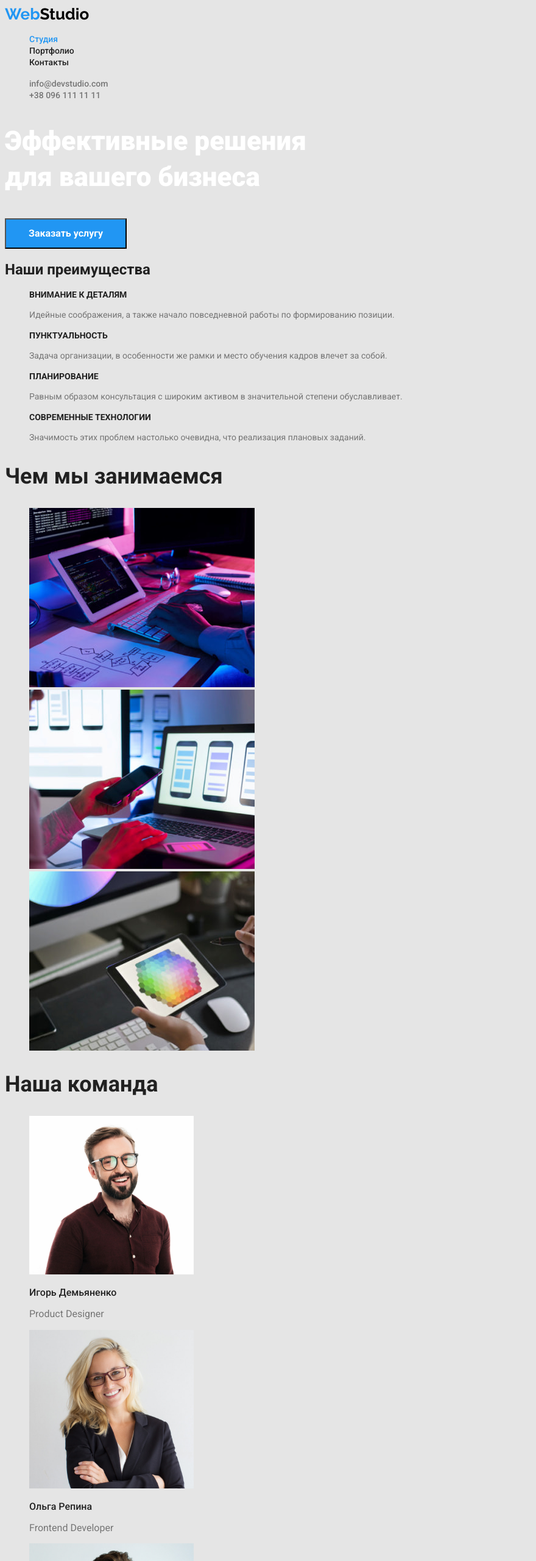
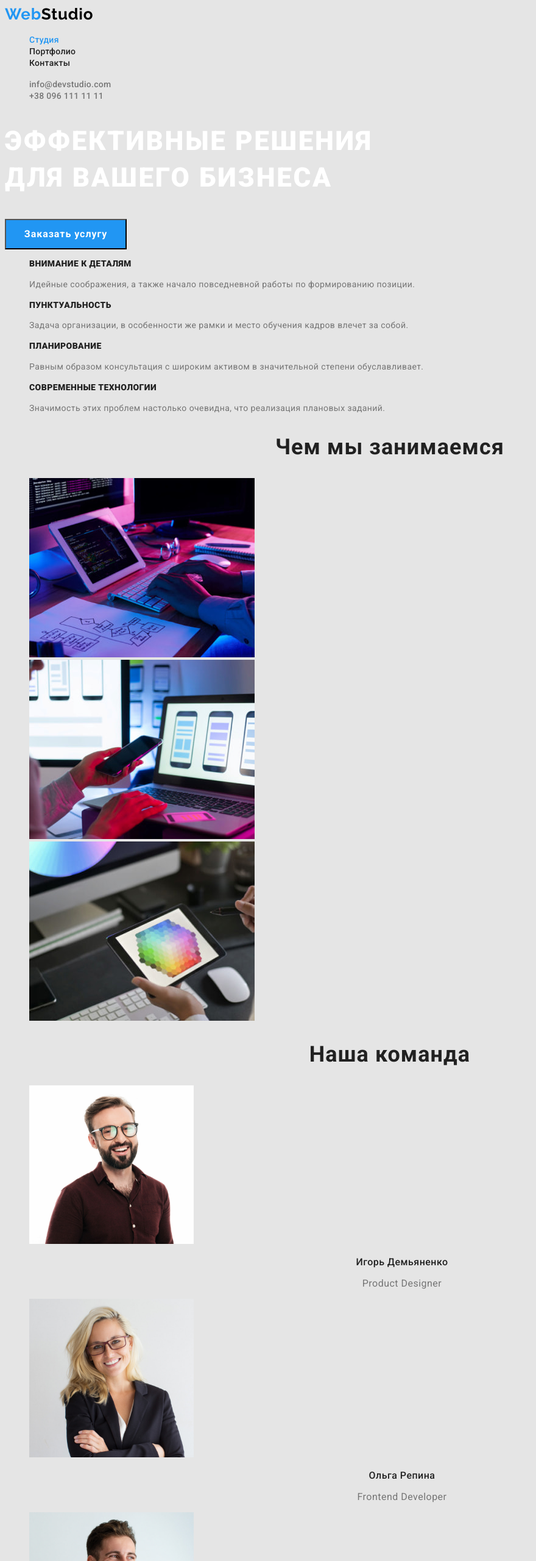
Before and after one commit to MiroslavShimchuk/goit-markup-hw-02, a plain HTML site: page index.html in a window 1280 px wide. Shown: the top 2560 px of the page at 61% size, without its empty margins (0-880 px from the left). Drawn offline with Linux system fonts and the light colour scheme.

Commit message:
вносить фінальні правки

```diff
--- a/css/styles.css
+++ b/css/styles.css
@@ -16,10 +16,24 @@
 }
 
 body {
-  font-family: roboto, sans-serif;
-  background-color: var(--primary-background-color);
-  color: var(--primary-text-color);
+    font-family: roboto, sans-serif;
+    background-color: var(--primary-background-color);
+    color: var(--primary-text-color);
 }
+
+.visually-hidden {
+    position: absolute;
+    width: 1px;
+    height: 1px;
+    margin: -1px;
+    border: 0;
+    padding: 0;
+    white-space: nowrap;
+    clip-path: inset(100%);
+    clip: rect(0 0 0 0);
+    overflow: hidden;
+}
+
 
 .list {
     list-style: none;
@@ -30,15 +44,19 @@ body {
 .logo-header {
     color: #000000;
     text-decoration-line: none;
-    font-family: Raleway;
+    font-family: Raleway, sans-serif;
     font-weight: bold;
     font-size: 26px;
+    line-height: 1.19;
+    letter-spacing: 0.03em;
 }
 
 .web {
-   font-family: Raleway;
+   font-family: Raleway, sans-serif;
    font-weight: bold;
    font-size: 26px;
+   line-height: 1.19;
+   letter-spacing: 0.03em;
    color: var(--accent-color);
 }
 
@@ -47,6 +65,8 @@ body {
     color: var(--primary-text-color);
     font-weight: 500;
     font-size: 14px;
+    line-height: 1.14;
+    letter-spacing: 0.02em;
     }
 
 .site-nav .pages:hover,
@@ -63,6 +83,8 @@ body {
     color: var(--text-color);
     font-weight: 500;
     font-size: 14px;
+    line-height: 1.14;
+    letter-spacing: 0.02em;
 }
 
 .site-cont a:hover,
@@ -76,6 +98,8 @@ body {
     font-weight: 900;
     font-size: 44px;
     line-height: 1.36;
+    letter-spacing: 0.06em;
+    text-transform: uppercase;
     color: var(--white-color);
 }
 
@@ -86,7 +110,8 @@ body {
     height: 50px;
     font-weight: bold;
     font-size: 16px;
-    line-height: 30px;
+    line-height: 1.87;
+    letter-spacing: 0.06em;
     color: var(--white-color);
 }
 
@@ -98,16 +123,17 @@ body {
 /* Наши преимущества */
 
 .feature .title {
-    font-weight: bold;
     font-size: 14px;
-    line-height: 1.1;
+    line-height: 1.14;
+    letter-spacing: 0.03em;
     text-transform: uppercase;
     color: var(--primary-text-color);
 }
 
 .feature .text {
     font-size: 14px;
-    line-height: 1.7;
+    line-height: 1.71;
+    letter-spacing: 0.03em;
     color: var(--text-color);
 }
 
@@ -116,22 +142,27 @@ body {
 /* Наша команда */
 
 .section-title {
-    font-weight: bold;
     font-size: 36px;
-    line-height: 1.2;
+    line-height: 1.17;
+    letter-spacing: 0.03em;
+    text-align: center;
     color: var(--primary-text-color);
 }
 
 .section .name {
     font-weight: 500;
     font-size: 16px;
-    line-height: 1.2;
+    line-height: 1.19;
+    text-align: center;
+    letter-spacing: 0.03em;
     color: var(--primary-text-color);
 }
 
 .section .position {
     font-size: 16px;
-    line-height: 1.2;
+    line-height: 1.19;
+    text-align: center;
+    letter-spacing: 0.03em;
     color: var(--text-color);
 }
 
@@ -143,9 +174,11 @@ body {
 
 .logo-footer {
     text-decoration-line: none;
-    font-family: Raleway;
+    font-family: Raleway, sans-serif;
     font-weight: bold;
     font-size: 26px;
+    line-height: 1.19;
+    letter-spacing: 0.03em;
     color: var(--white-color);
 }
 
@@ -153,15 +186,18 @@ body {
     text-decoration-line: none;
     font-style: normal;
     font-size: 14px;
-    line-height: 1.7;
+    line-height: 1.71;
+    letter-spacing: 0.03em;
     color: var(--white-color);
 }
 
 .site-cont-footer .cont {
     text-decoration-line: none;
     font-style: normal;
+    font-size: 14px;
+    line-height: 1.71;
+    letter-spacing: 0.03em;
     color: rgba(255, 255, 255, 0.6);
-    font-size: 14px;
 }
 
 .site-cont-footer .cont:hover,
@@ -176,7 +212,9 @@ body {
     font-family: inherit;
     font-weight: 500;
     font-size: 16px;
-    line-height: 1.6;
+    line-height: 1.62;
+    letter-spacing: 0.03em;
+    text-align: center;
     color: var(--primary-text-color);
 }
 
@@ -185,19 +223,22 @@ body {
     background-color: var(--accent-color);
     font-weight: 500;
     font-size: 16px;
-    line-height: 1.6;
+    line-height: 1.62;
+    letter-spacing: 0.03em;
+    text-align: center;
     color: var(--white-color);
 }
 
 .portfolio .name {
-    font-weight: bold;
     font-size: 18px;
     line-height: 2;
+    letter-spacing: 0.06em;
     color: var(--primary-text-color);
 }
 
 .portfolio .type {
     font-size: 16px;
-    line-height: 1.9;
+    line-height: 1.87;
+    letter-spacing: 0.03em
     color: var(--text-color);
 }
--- a/index.html
+++ b/index.html
@@ -34,7 +34,7 @@
         </section>
         <!--Наши преимущества-->
         <section>
-            <h2>Наши преимущества</h2>
+            <h2 class="visually-hidden">Наши преимущества</h2>
             <ul class="feature list">
                 <li>
                     <h3 class="title">Внимание к деталям</h3>
```
